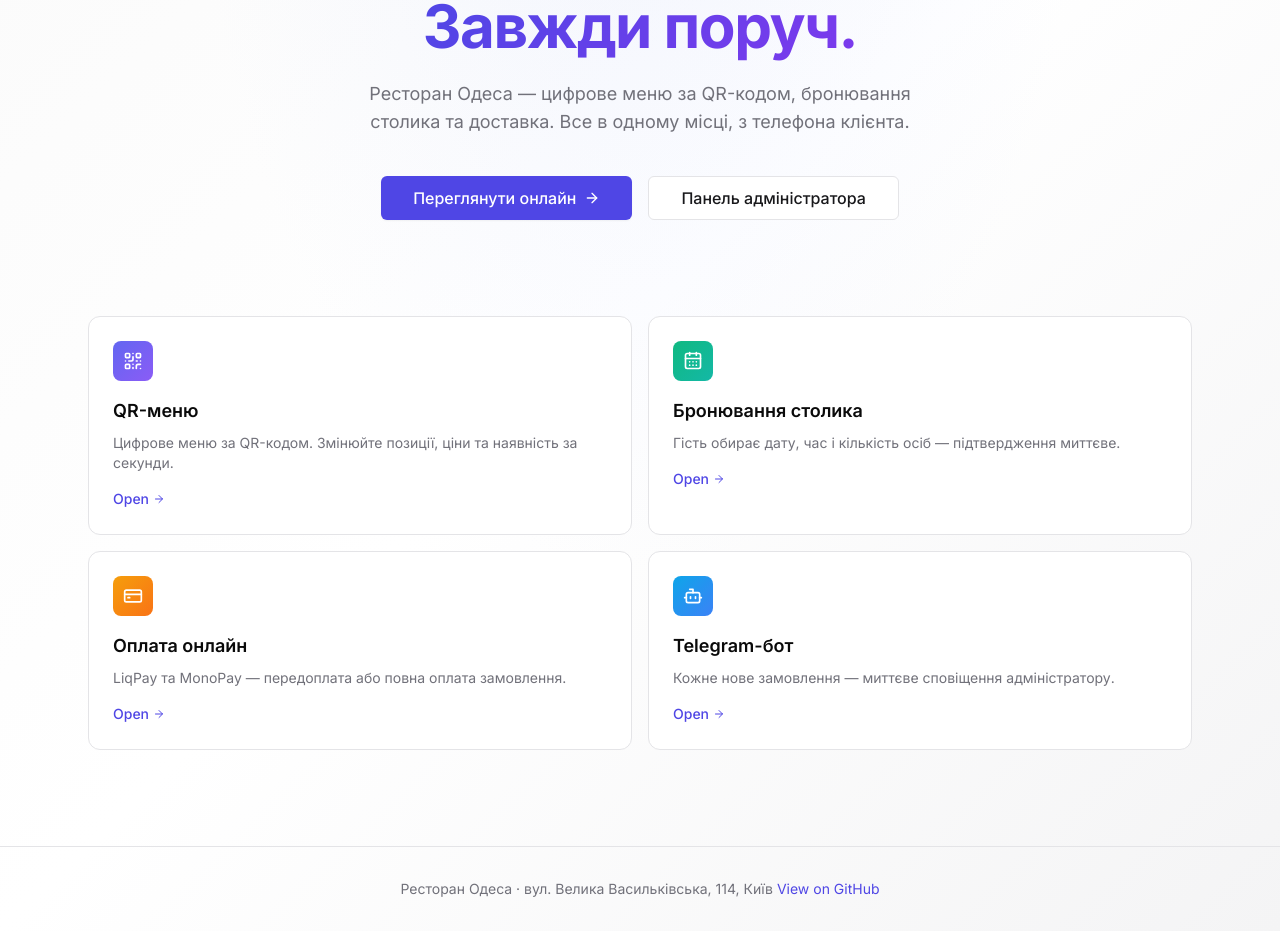
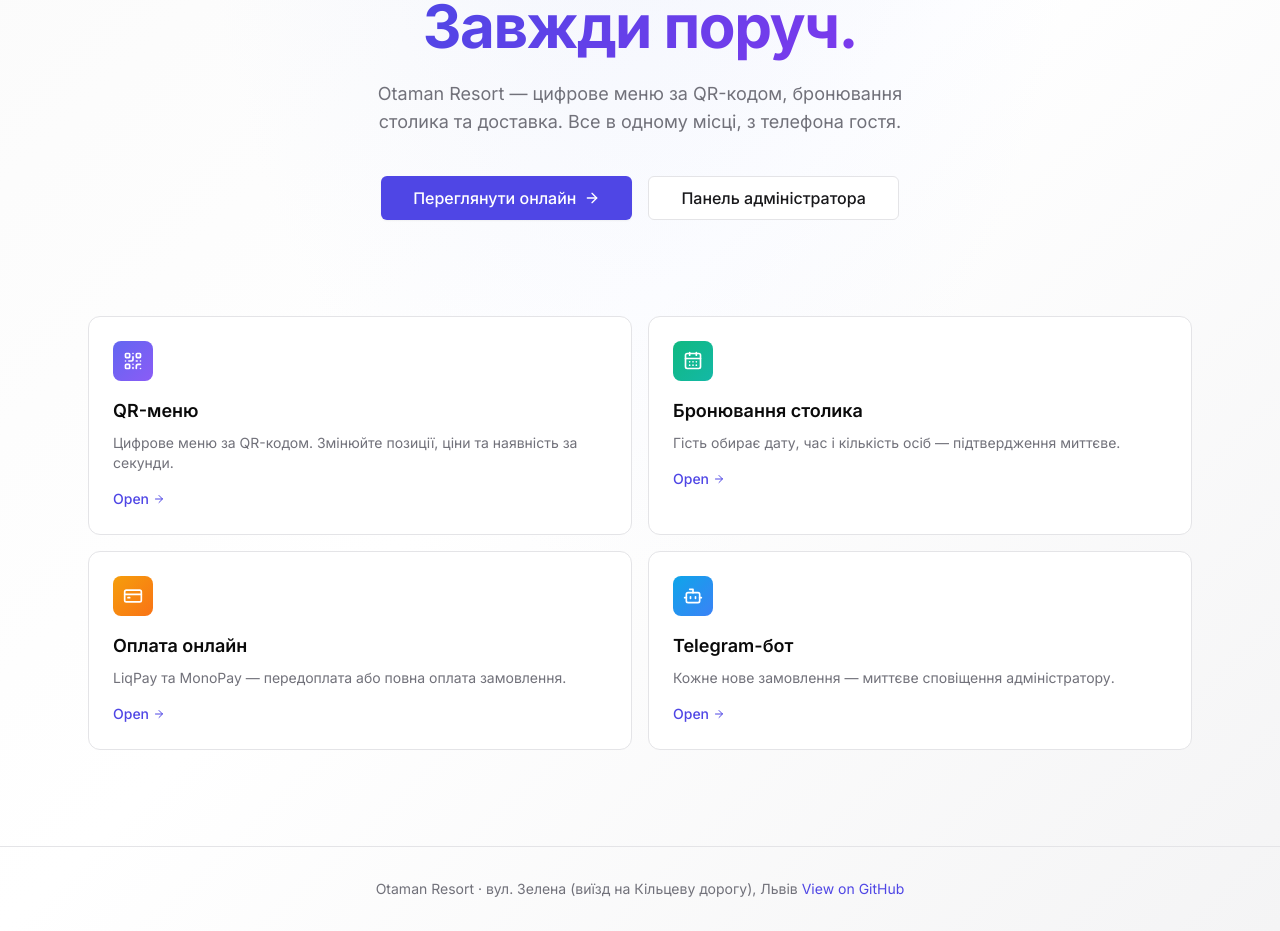
Before and after one commit to Mykhailo-Zhuk/universal-service-template, a Next.js app: page / in a window 1280 px wide. Shown: the part 298-1229 px from the top of the page. Built offline with nearby package versions, Linux system fonts and the light colour scheme.

Commit message:
demo(otaman-resort): Lviv restaurant-branded demo (QR-menu + booking)

```diff
--- a/app/layout.tsx
+++ b/app/layout.tsx
@@ -10,9 +10,9 @@ const inter = Inter({
 });
 
 export const metadata: Metadata = {
-  title: "Ресторан Одеса",
+  title: "Otaman Resort — ресторан у Львові",
   description:
-    "Ресторан європейської кухні «Одеса» в Києві. Сезонні страви, дитяче меню і винна карта. QR-меню та бронювання столика.",
+    "Ресторан Otaman Resort у Львові. Українська та європейська кухня, банкети, літня тераса, страви з мангалу. QR-меню та бронювання столика.",
   keywords: ["restaurant", "booking", "QR menu", "Next.js", "template"],
   authors: [{ name: "Mykhailo Zhuk" }],
   openGraph: {
--- a/app/page.tsx
+++ b/app/page.tsx
@@ -59,7 +59,7 @@ export default function Home() {
           <div className="flex h-8 w-8 items-center justify-center rounded-lg bg-gradient-to-br from-indigo-500 to-violet-600 text-white">
             <Sparkles className="h-4 w-4" />
           </div>
-          <span>Одеса</span>
+          <span>Otaman</span>
         </Link>
         <div className="flex items-center gap-2">
           <ThemeToggle />
@@ -85,7 +85,7 @@ export default function Home() {
             <span className="gradient-text">Завжди поруч.</span>
           </h1>
           <p className="mx-auto mt-6 max-w-2xl text-balance text-lg text-muted-foreground">
-            Ресторан Одеса — цифрове меню за QR-кодом, бронювання столика та доставка. Все в одному місці, з телефона клієнта.
+            Otaman Resort — цифрове меню за QR-кодом, бронювання столика та доставка. Все в одному місці, з телефона гостя.
           </p>
           <div className="mt-10 flex flex-wrap items-center justify-center gap-3 sm:gap-4">
             <Button asChild size="lg">
@@ -144,7 +144,7 @@ export default function Home() {
 
       <footer className="relative z-10 border-t border-zinc-200 py-8 text-center text-sm text-muted-foreground dark:border-zinc-800">
         <div className="mx-auto max-w-6xl px-6">
-          Ресторан Одеса · вул. Велика Васильківська, 114, Київ{" "}
+          Otaman Resort · вул. Зелена (виїзд на Кільцеву дорогу), Львів{" "}
           <Link
             href="https://github.com/Mykhailo-Zhuk/universal-service-template"
             className="text-indigo-600 hover:underline dark:text-indigo-400"
--- a/data/demo.ts
+++ b/data/demo.ts
@@ -2,12 +2,12 @@ import type { Restaurant, Service } from "@/lib/schemas";
 
 export const DEMO_RESTAURANT: Restaurant = {
   id: "demo-restaurant",
-  name: "Ресторан Одеса",
+  name: "Otaman Resort",
   description:
-    "Ресторан європейської кухні «Одеса» в Києві. Сезонні страви, дитяче меню і винна карта. QR-меню та бронювання столика.",
+    "Ресторан Otaman Resort у Львові. Українська та європейська кухня, банкети, літня тераса, страви з мангалу. QR-меню та бронювання столика.",
   logo: "/images/demo-logo.svg",
-  address: "вул. Велика Васильківська, 114, Київ",
-  phone: "+380 44 238 20 32",
+  address: "вул. Зелена (виїзд на Кільцеву дорогу), Львів",
+  phone: "+380 67 605 51 59",
   currency: "UAH",
   categories: [
     { id: "starters", name: "Закуски", icon: "🥗" },
--- a/data/settings.ts
+++ b/data/settings.ts
@@ -21,10 +21,10 @@ const FAKE_MONOPAY_PRIVATE = "mp_demo_priv_0000000000";
 
 /** In-memory store — survives between requests in the same Next.js process. */
 const STORE: Settings = {
-  restaurantName: "Ресторан Одеса",
-  address: "вул. Велика Васильківська, 114, Київ",
-  phone: "+380 44 238 20 32",
-  email: "",
+  restaurantName: "Otaman Resort",
+  address: "вул. Зелена (виїзд на Кільцеву дорогу), Львів",
+  phone: "+380 67 605 51 59",
+  email: "otaman.resort@gmail.com",
   currency: "UAH",
   workingHours: {
     mon: { open: true, from: "11:00", to: "22:00" },
```
